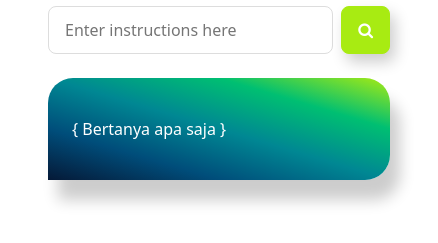
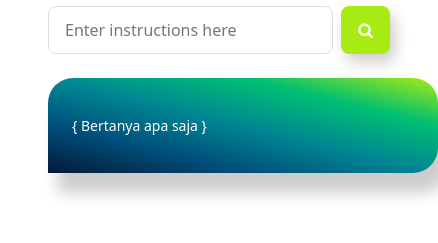
Before and after one commit to arrizarisky/zai, a website built with Vite: page index.html in a window 390 px wide. Shown: the part 115-358 px from the top of the page, 438 px wide, since content can reach past the window. Built offline with nearby package versions, Linux system fonts and the light colour scheme; some packages are replaced by stand-ins of ours.

Commit message:
fixed bug

```diff
--- a/style.css
+++ b/style.css
@@ -31,6 +31,7 @@ main,
 
 main {
   background-color: #fff;
+  margin: 0 auto ;
 }
 
 h1 {
@@ -141,6 +142,7 @@ button:hover {
   box-shadow: 10px 20px 15px rgba(0, 0, 0, .2);
   padding: 24px;
   color: white;
+
 }
 
 .chat .output {
@@ -158,3 +160,16 @@ button:hover {
   border-width: 15px 0 0 15px;
   border-color: transparent transparent transparent #DCF8C6;
 }
+
+@media (max-width: 600px) {
+  .chat{
+      font-size: 14px;
+      width: 100%;
+      overflow-wrap: break-word;
+      white-space: normal;
+  }
+  .chat .output {
+      max-width: 100%;
+  }
+   /* Sesuaikan ukuran font jika perlu */
+  }
```
